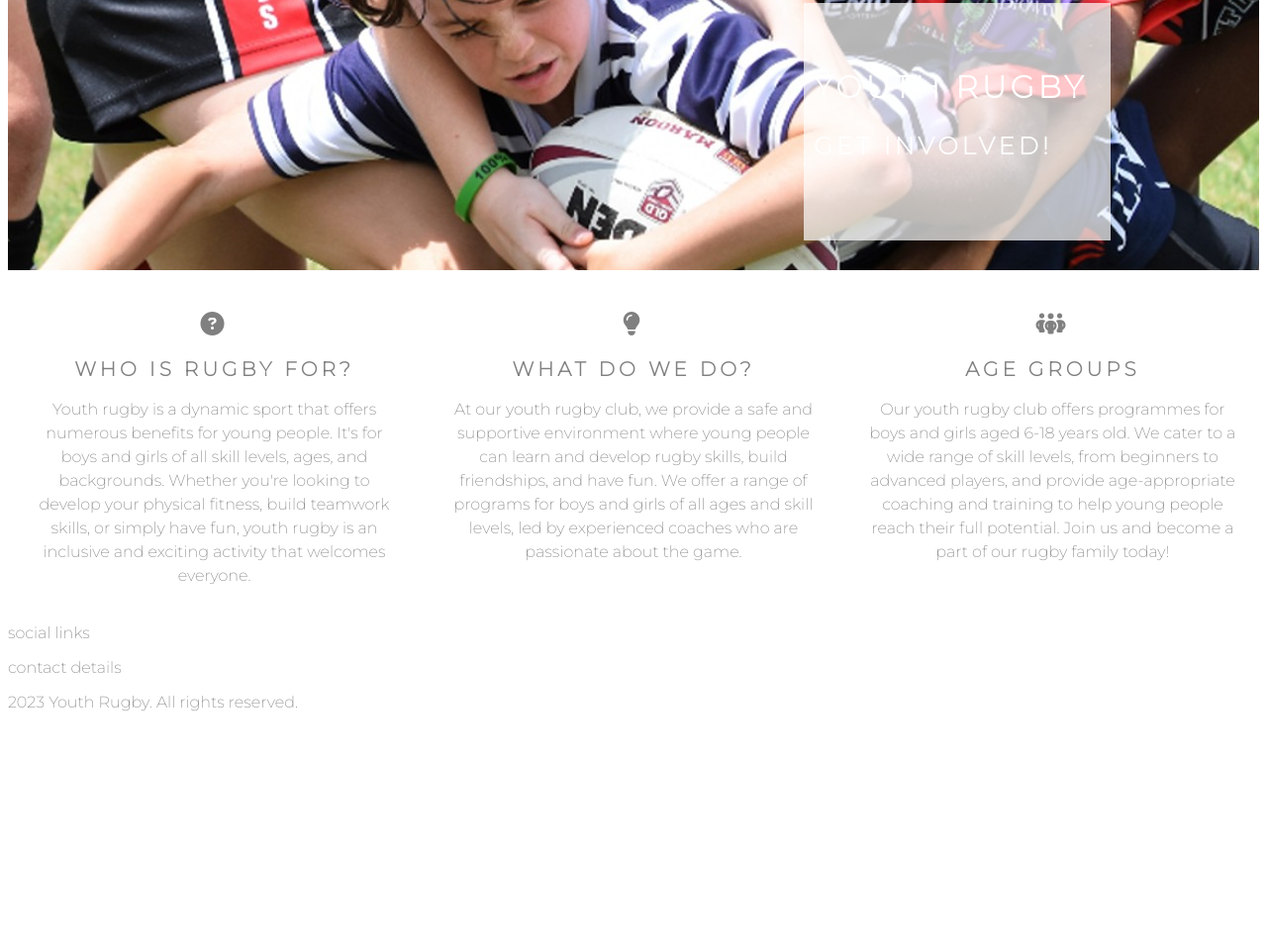
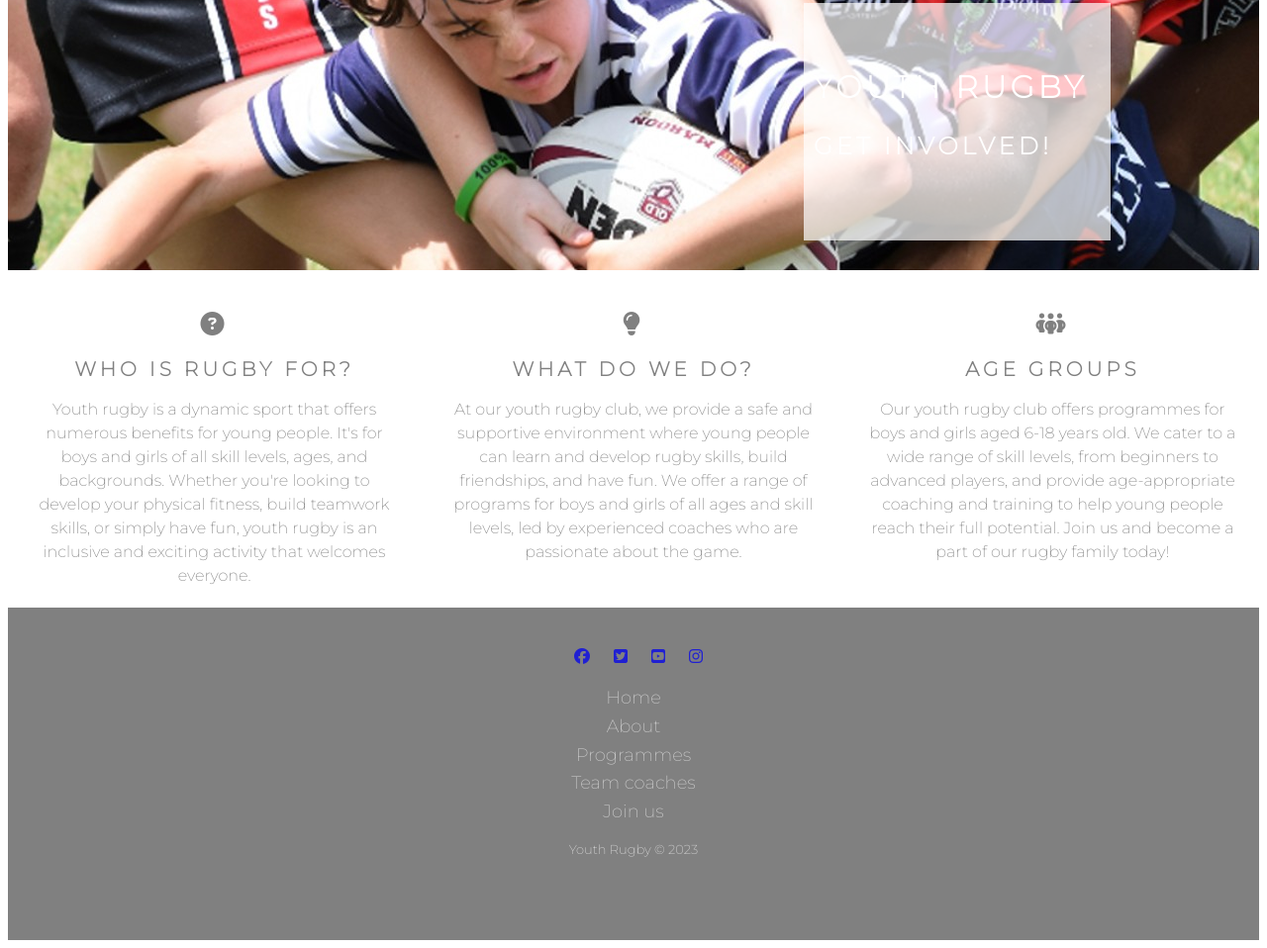
Before and after one commit to 1Real1Aisling/kids_rugby, a plain HTML site: page index.html in a window 1280 px wide. Shown: the part 410-1368 px from the top of the page at 99% size. Before the commit the page ends 1145 px from the top, so only its background shows below. Drawn offline with Linux system fonts and the light colour scheme.

Commit message:
Add footer, styling and social elements

```diff
--- a/assets/css/style.css
+++ b/assets/css/style.css
@@ -56,7 +56,6 @@ h1, h2 {
     height: 600px;
     width: 100%;
     overflow: hidden;
-
     position: relative;
 }
 
@@ -141,3 +140,68 @@ h1, h2 {
 #mid_column {
     margin: 0 auto
 }
+
+/* footer */
+
+.footer-style {
+    padding:40px 0;
+    background-color:grey;
+    color: white;
+  }
+
+  .footer-style ul {
+    padding:0;
+    list-style:none;
+    text-align:center;
+    font-size:18px;
+    line-height:1.6;
+    margin-bottom:0;
+  }
+
+  .footer-style li {
+    padding:0 10px;
+  }
+
+  .footer-style ul a {
+    color: white;
+    text-decoration:none;
+    opacity:0.8;
+  }
+
+  .footer-style ul a:hover {
+    color:pink;
+  }
+
+  .footer-style .social {
+    text-align:center;
+    padding-bottom:25px;
+  }
+
+  .footer-style .social > a {
+    font-size:24px;
+    width:40px;
+    height:40px;
+    line-height:40px;
+    display:inline-block;
+    text-align:center;
+    border-radius:50%;
+    border:1px solid #ccc;
+    margin:0 8px;
+  }
+
+  .social > li {
+    display: inline;
+    color: white;
+    opacity:0.75;
+}
+  .footer-style .social > a:hover {
+    color:pink;
+  }
+
+  .footer-style .copyright {
+    margin-top:15px;
+    text-align:center;
+    font-size:13px;
+    color:#ffffff;
+    margin-bottom:0;
+  }
--- a/index.html
+++ b/index.html
@@ -6,7 +6,7 @@
     <meta name="viewport" content="width=device-width, initial-scale=1.0">
     <meta name="description" content="Youth rugby in Dublin, Ireland and how to get involved">
     <meta name="keywords" content="youth rugyb, rugby, rugby club, Dublin, Ireland">
-    <script src="https://kit.fontawesome.com/e59bdfefef.js" crossorigin="anonymous"></script>
+
     <link rel="stylesheet" href="assets/css/style.css">
     <title>Youth Rugby - get involved!</title>
 </head>
@@ -62,12 +62,37 @@
                 <p>Our youth rugby club offers programmes for boys and girls aged 6-18 years old. We cater to a wide range of skill levels, from beginners to advanced players, and provide age-appropriate coaching and training to help young people reach their full potential. Join us and become a part of our rugby family today!</p>
             </div>
         </section>
+    <div class="footer-style">
+        <footer>
+            <div class="social">
+                <li>
+                    <a href="https://facebook.com" target="_blank" rel="noopener"
+                        aria-label="Visit our Facebook page (opens in a new tab)"><i class="fab fa-facebook"></i></a>
+                </li>
+                <li>
+                    <a href="https://twitter.com" target="_blank" rel="noopener"
+                        aria-label="Visit our Twitter page (opens in a new tab)"><i class="fab fa-twitter-square"></i></a>
+                </li>
+                <li>
+                    <a href="https://youtube.com" target="_blank" rel="noopener"
+                        aria-label="Visit our YouTube page (opens in a new tab)"><i class="fab fa-youtube-square"></i></a>
+                </li>
+                <li>
+                    <a href="https://instagram.com" target="_blank" rel="noopener"
+                        aria-label="Visit our Instagram page (opens in a new tab)"><i class="fab fa-instagram"></i></a>
+            <ul class="list-inline">
+                <li class="list-inline-item"><a href="#">Home</a></li>
+                <li class="list-inline-item"><a href="#">About</a></li>
+                <li class="list-inline-item"><a href="#">Programmes</a></li>
+                <li class="list-inline-item"><a href="#">Team coaches</a></li>
+                <li class="list-inline-item"><a href="#">Join us</a></li>
+            </ul>
+            <p class="copyright">Youth Rugby © 2023</p>
 
-        <footer>
-            <p>social links</p>
-            <p>contact details</p>
-            <p>2023 Youth Rugby. All rights reserved.</p>
         </footer>
+    </div>
 
+        <!-- font awesome script - doesnt slow down the load speed here -->
+        <script src="https://kit.fontawesome.com/e59bdfefef.js" crossorigin="anonymous"></script>
     </body>
 </html>
```
